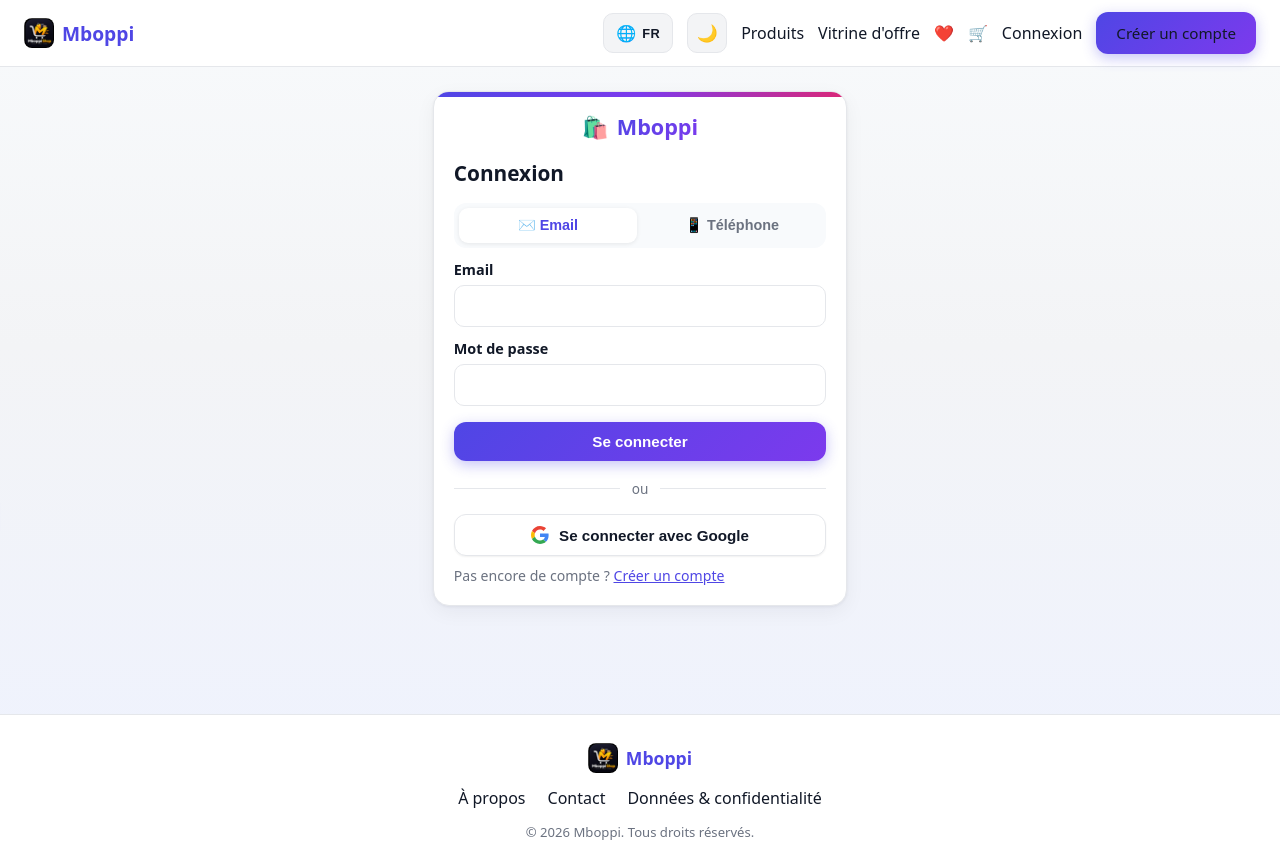
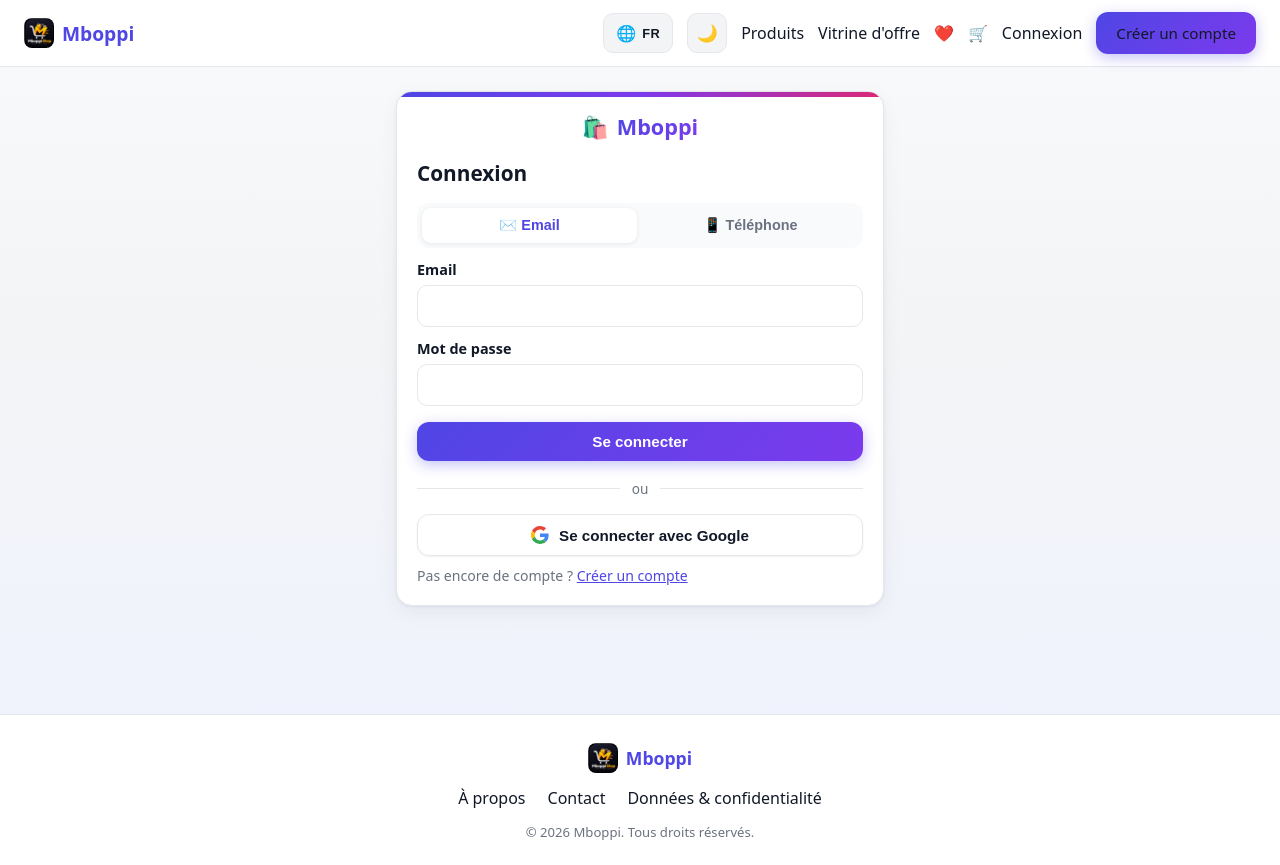
Before and after one commit to Schester38/marketplace, a React (Vite) app in the folder client/: page /login in a window 1280 px wide. Built offline with nearby package versions, Linux system fonts and the light colour scheme.

Commit message:
Responsive mobile: fix zoom/coupe droite sur espace vendeur - conteneur width 100%, min-width 0 sur main (flex), tableaux dans un conteneur a defilement horizontal

```diff
--- a/client/src/pages/SellerDashboard.jsx
+++ b/client/src/pages/SellerDashboard.jsx
@@ -182,6 +182,7 @@
         {products.length === 0 ? (
           <p className="empty">{t('Aucun produit disponible à vendre pour le moment.')}</p>
         ) : (
+          <div className="table-wrap">
           <table className="table">
             <thead>
               <tr>
@@ -216,6 +217,7 @@
               ))}
             </tbody>
           </table>
+          </div>
         )}
       </section>
 
@@ -320,6 +322,7 @@
         {sales.length === 0 ? (
           <p className="empty">{t('Vous n\'avez pas encore enregistré de vente.')}</p>
         ) : (
+          <div className="table-wrap">
           <table className="table">
             <thead>
               <tr>
@@ -351,6 +354,7 @@
               })}
             </tbody>
           </table>
+          </div>
         )}
       </section>
     </main>
--- a/client/src/pages/ShopDashboard.jsx
+++ b/client/src/pages/ShopDashboard.jsx
@@ -331,6 +331,7 @@
         {sales.length === 0 ? (
           <p className="empty">{t('Aucune vente enregistrée par les vendeurs.')}</p>
         ) : (
+          <div className="table-wrap">
           <table className="table">
             <thead>
               <tr>
@@ -372,6 +373,7 @@
               })}
             </tbody>
           </table>
+          </div>
         )}
       </section>
     </main>
--- a/client/src/styles.css
+++ b/client/src/styles.css
@@ -47,7 +47,7 @@
   display: flex;
   flex-direction: column;
 }
-.app > main { flex: 1; }
+.app > main { flex: 1; min-width: 0; }
 
 main { animation: pageIn 0.35s ease; }
 @keyframes pageIn {
@@ -57,6 +57,7 @@
 
 .container {
   max-width: 1100px;
+  width: 100%;
   margin: 0 auto;
   padding: 24px 16px 64px;
 }
@@ -746,6 +747,7 @@
   color: transparent;
 }
 
+.table-wrap { overflow-x: auto; -webkit-overflow-scrolling: touch; max-width: 100%; }
 .table { width: 100%; border-collapse: collapse; margin-top: 12px; font-size: 0.9rem; min-width: 640px; }
 .table th, .table td { text-align: left; padding: 11px 10px; border-bottom: 1px solid var(--border); }
 .table th {
```
